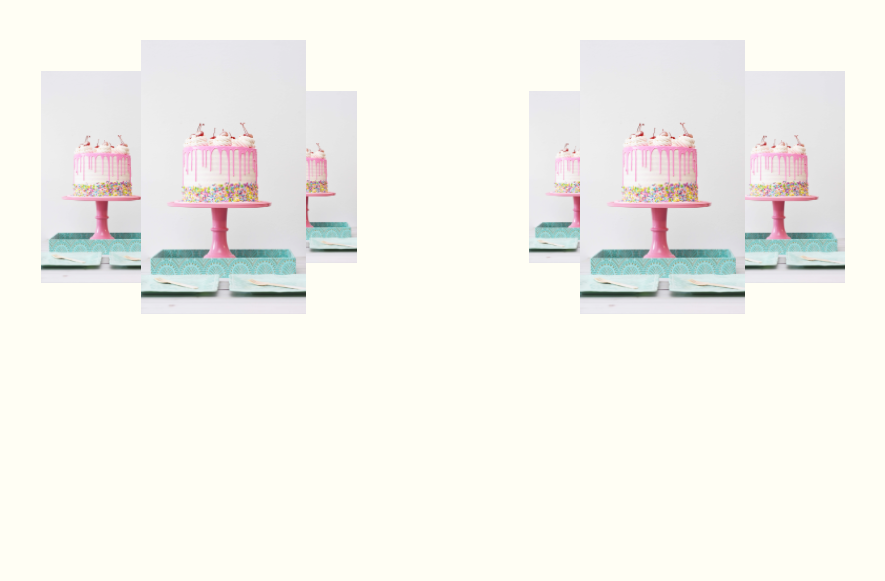
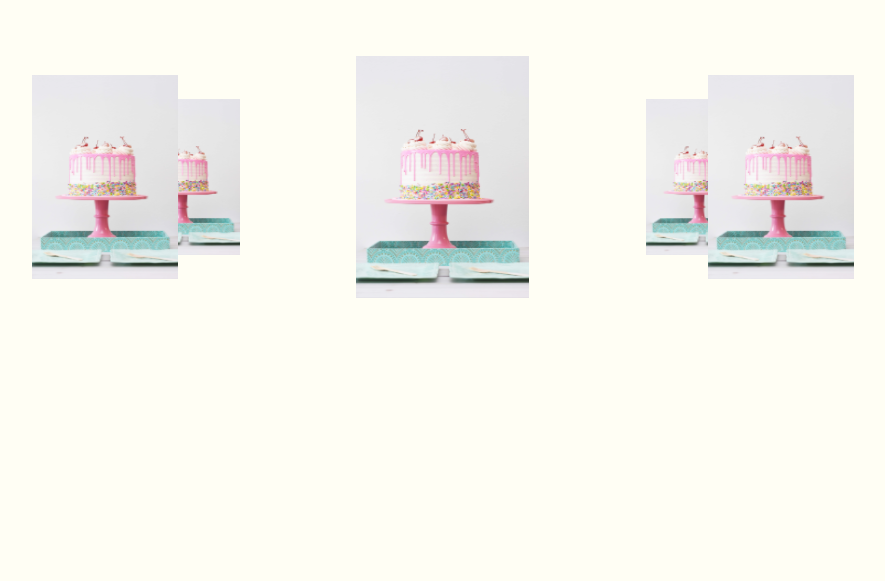
Before and after one commit to minomino425/minos-portfolio, a website built with Vite: page index.html in a window 1280 px wide. Shown: the part 223-804 px from the top of the page, without its empty margins (197-1082 px from the left). Built offline with nearby package versions, Linux system fonts and the light colour scheme; a web font is replaced by a local one.

Commit message:
all done

```diff
--- /dev/null
+++ b/0621/main.js
@@ -0,0 +1,6 @@
+import './style.css'
+
+document.querySelector('#app').innerHTML = `
+  <h1>Hello Vite!</h1>
+  <a href="https://vitejs.dev/guide/features.html" target="_blank">Documentation</a>
+`
--- a/css/style.scss
+++ b/css/style.scss
@@ -4,7 +4,7 @@ body{
 }
 .title{
     font-family: 'Holtwood One SC', serif;
-    color: #000;
+    color: #FF82A9;
     font-size: 60px;
     position: absolute;
     top: 10%;
--- a/index.html
+++ b/index.html
@@ -4,6 +4,7 @@
     <meta charset="UTF-8" />
     <link rel="icon" type="image/svg+xml" href="favicon.svg" />
     <meta name="viewport" content="width=device-width, initial-scale=1.0" />
+    <meta name="og:url" content="/img/og.png">
     <title>portfoliosite</title>
   </head>
   <link rel="preconnect" href="https://fonts.googleapis.com" />
--- a/main.js
+++ b/main.js
@@ -1,7 +1,8 @@
 //canvas
 const canvas = document.querySelector("#webgl");
 import * as THREE from "three";
-import imgUrl from './img/pic.jpg'
+import imgUrl from "./img/pic.jpg";
+import hamUrl from "./img/ham.png";
 
 init();
 async function init() {
@@ -19,26 +20,83 @@ async function init() {
   });
   renderer.setSize(window.innerWidth, window.innerHeight);
 
-  const geometry1 = new THREE.PlaneGeometry(3, 5);
-  const geometry2 = new THREE.PlaneGeometry(3, 5);
-  const geometry3 = new THREE.PlaneGeometry(3, 5);
-  const geometry4 = new THREE.PlaneGeometry(3, 5);
-  const geometry5 = new THREE.PlaneGeometry(3, 5);
-  const geometry6 = new THREE.PlaneGeometry(3, 5);
+  let geometry;
+  for (let i = 0; i < 6; ++i) {
+    geometry = new THREE.PlaneGeometry(3, 4.2);
+  }
 
   const material = new THREE.MeshBasicMaterial({
     map: new THREE.TextureLoader().load(imgUrl),
   });
-  const cube1 = new THREE.Mesh(geometry1, material);
-  const cube2 = new THREE.Mesh(geometry2, material);
-  const cube3 = new THREE.Mesh(geometry3, material);
-  const cube4 = new THREE.Mesh(geometry4, material);
-  const cube5 = new THREE.Mesh(geometry5, material);
-  const cube6 = new THREE.Mesh(geometry6, material);
+  const hamMaterial = new THREE.MeshBasicMaterial({
+    map: new THREE.TextureLoader().load(hamUrl),
+  });
+
+  const cube1 = new THREE.Mesh(geometry, material);
+  const cube2 = new THREE.Mesh(geometry, material);
+  const cube3 = new THREE.Mesh(geometry, material);
+  const cube4 = new THREE.Mesh(geometry, material);
+  const cube5 = new THREE.Mesh(geometry, material);
+  const cube6 = new THREE.Mesh(geometry, material);
 
   scene.add(cube1, cube2, cube3, cube4, cube5, cube6);
 
+  const planeArray = [cube1, cube2, cube3, cube4, cube5, cube6];
+
   camera.position.z = 30;
+
+  // Raycaster のインスタンスを生成する @@@
+  const raycaster = new THREE.Raycaster();
+  // マウスのクリックイベントの定義 @@@
+  // window.addEventListener(
+  //   "click",
+  //   (mouseEvent) => {
+  //     // スクリーン空間の座標系をレイキャスター用に正規化する（-1.0 ~ 1.0 の範囲）
+  //     const x = (mouseEvent.clientX / window.innerWidth) * 2.0 - 1.0;
+  //     const y = (mouseEvent.clientY / window.innerHeight) * 2.0 - 1.0;
+  //     // 上下が反転している点に注意
+  //     const v = new THREE.Vector2(x, -y);
+  //     // レイキャスターに正規化済みマウス座標とカメラを指定する
+  //     raycaster.setFromCamera(v, camera);
+  //     // scene に含まれるすべてのオブジェクトを対象にレイキャストする
+  //     const intersects = raycaster.intersectObjects(planeArray);
+  //     // レイが交差しなかった場合を考慮し一度マテリアルをリセットしておく
+  //     planeArray.forEach((mesh) => {
+  //       mesh.material = material;
+  //     });
+  //     if (intersects.length > 0) {
+  //       intersects[0].object.material = hamMaterial;
+  //       console.log(intersects[0].object);
+  //     }
+  //   },
+  //   false
+  // );
+  window.addEventListener(
+    "mousemove",
+    (mouseEvent) => {
+      // スクリーン空間の座標系をレイキャスター用に正規化する（-1.0 ~ 1.0 の範囲）
+      const x = (mouseEvent.clientX / window.innerWidth) * 2.0 - 1.0;
+      const y = (mouseEvent.clientY / window.innerHeight) * 2.0 - 1.0;
+      // 上下が反転している点に注意
+      const v = new THREE.Vector2(x, -y);
+      // レイキャスターに正規化済みマウス座標とカメラを指定する
+      raycaster.setFromCamera(v, camera);
+      // scene に含まれるすべてのオブジェクトを対象にレイキャストする
+      const intersects = raycaster.intersectObjects(planeArray);
+      // レイが交差しなかった場合を考慮し一度マテリアルをリセットしておく
+      planeArray.forEach((mesh) => {
+        mesh.material = material;
+        document.querySelector("body").style.cursor = "initial";
+      });
+      if (intersects.length > 0) {
+        intersects[0].object.material = hamMaterial;
+        console.log(intersects[0].object);
+        document.querySelector("body").style.cursor = "pointer";
+      }
+    },
+    false
+  );
+
   //サイズ
   const sizes = {
     width: window.innerWidth,
@@ -57,20 +115,16 @@ async function init() {
     rotation += speed;
     speed *= 0.93;
     //ジオメトリ全体を回転させる
-    cube1.position.x = 8 * Math.cos(rotation + Math.PI / 3);
-    cube1.position.z = 8 * Math.sin(rotation + Math.PI / 3);
-    cube2.position.x = 8 * Math.cos(rotation + 2 * (Math.PI / 3));
-    cube2.position.z = 8 * Math.sin(rotation + 2 * (Math.PI / 3));
-    cube3.position.x = 8 * Math.cos(rotation + Math.PI);
-    cube3.position.z = 8 * Math.sin(rotation + Math.PI);
-    cube4.position.x = 8 * Math.cos(rotation + 4 * (Math.PI / 3));
-    cube4.position.z = 8 * Math.sin(rotation + 4 * (Math.PI / 3));
-    cube5.position.x = 8 * Math.cos(rotation + 5 * (Math.PI / 3));
-    cube5.position.z = 8 * Math.sin(rotation + 5 * (Math.PI / 3));
-    cube6.position.x = 8 * Math.cos(rotation);
-    cube6.position.z = 8 * Math.sin(rotation);
-
-    //   mesh1.position.x = rotation;
+    const mathPositionRatio = (cube, multi) => {
+      cube.position.x =
+        8 * Math.cos(rotation + multi * (Math.PI / 3) + Math.PI / 6);
+      cube.position.z =
+        8 * Math.sin(rotation + multi * (Math.PI / 3) + Math.PI / 6);
+    };
+    let num = 1;
+    planeArray.forEach((cube, index) => {
+      mathPositionRatio(cube, index + num);
+    });
     window.requestAnimationFrame(rot);
   }
 
```
Also changed, not shown: 0621/index.html (added, +13 -0 lines), 0621/package.json (added, +13 -0 lines), 0621/favicon.svg (added), 0621/style.css (added), css/style.css, img/ham.png (added), img/og.png (added), og.png (added), 2 other files.
